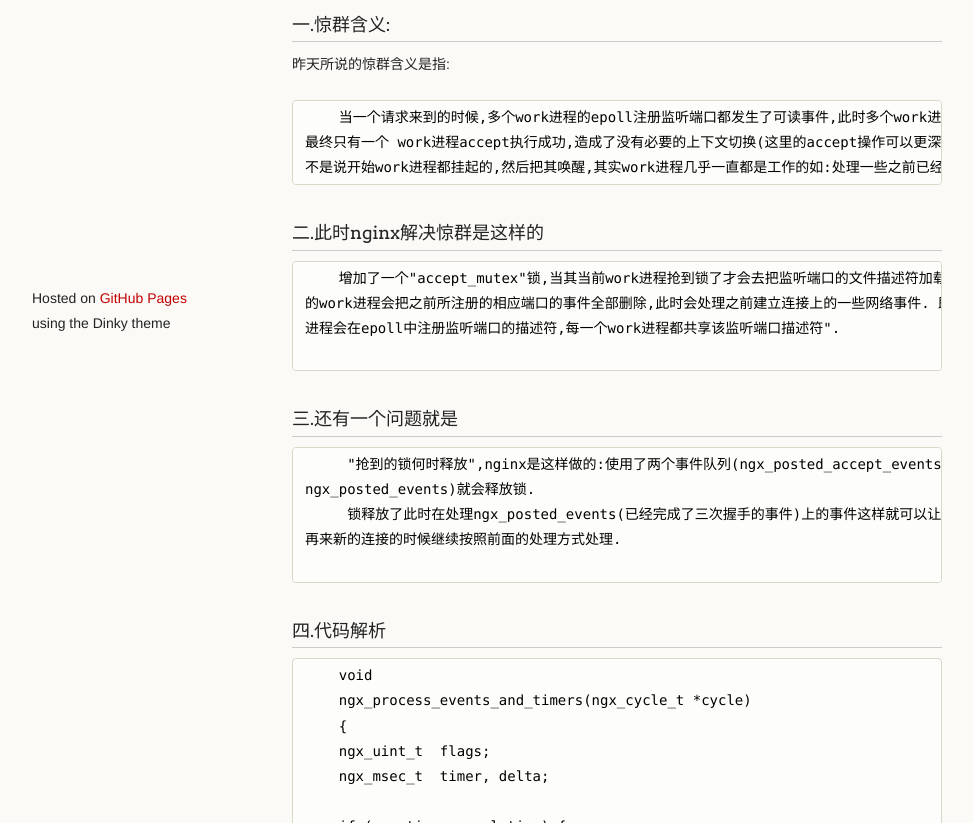
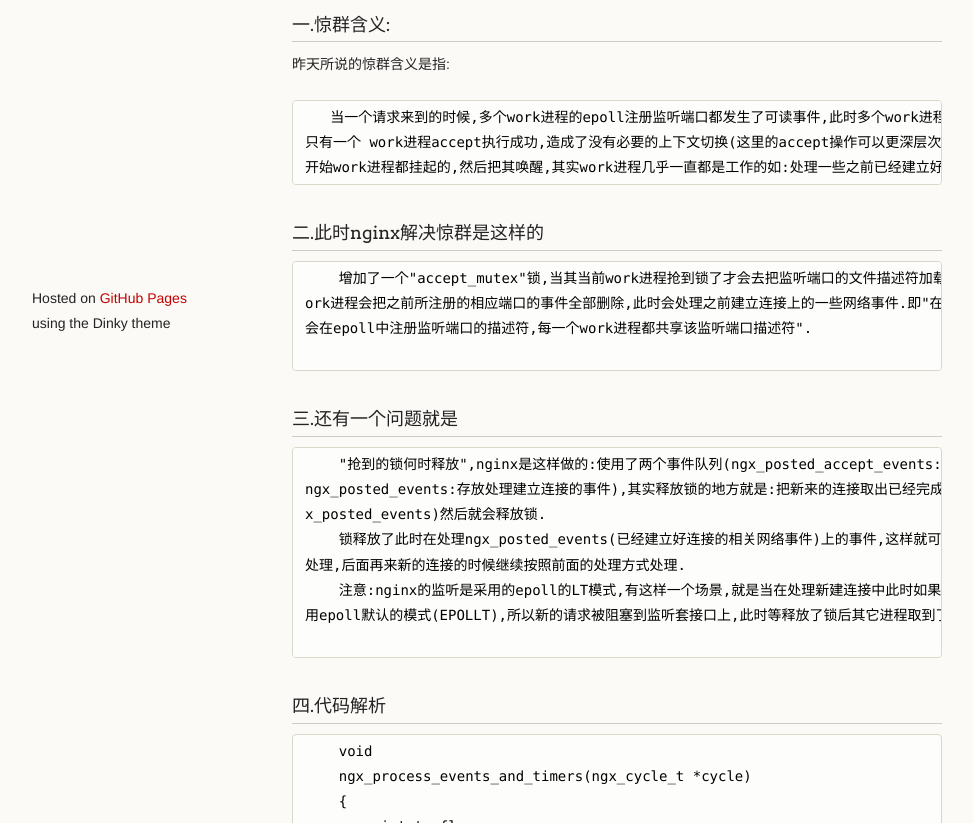
Before and after one commit to wangfakang/mbsky, a plain HTML site: page index.html in a window 1280 px wide. Shown: the part 432-1255 px from the top of the page, without its empty margins (18-991 px from the left). Drawn offline with Linux system fonts and the light colour scheme.

```diff
--- a/index.html
+++ b/index.html
@@ -53,27 +53,30 @@
 
 <p>昨天所说的惊群含义是指:   </p>
 
-<pre><code>    当一个请求来到的时候,多个work进程的epoll注册监听端口都发生了可读事件,此时多个work进程都会去执行accept系统调用但
-最终只有一个 work进程accept执行成功,造成了没有必要的上下文切换(这里的accept操作可以更深层次的"唤醒",此处所说的"唤醒"
-不是说开始work进程都挂起的,然后把其唤醒,其实work进程几乎一直都是工作的如:处理一些之前已经建立好的一些网络事件).
+<pre><code>   当一个请求来到的时候,多个work进程的epoll注册监听端口都发生了可读事件,此时多个work进程都会去执行accept系统调用但最终
+只有一个 work进程accept执行成功,造成了没有必要的上下文切换(这里的accept操作可以更深层次的"唤醒",此处所说的"唤醒"不是说
+开始work进程都挂起的,然后把其唤醒,其实work进程几乎一直都是工作的如:处理一些之前已经建立好的一些网络事件).
 </code></pre>
 
 <h3>
 <a id="二此时nginx解决惊群是这样的" class="anchor" href="#%E4%BA%8C%E6%AD%A4%E6%97%B6nginx%E8%A7%A3%E5%86%B3%E6%83%8A%E7%BE%A4%E6%98%AF%E8%BF%99%E6%A0%B7%E7%9A%84" aria-hidden="true"><span class="octicon octicon-link"></span></a>二.此时nginx解决惊群是这样的</h3>
 
-<pre><code>    增加了一个"accept_mutex"锁,当其当前work进程抢到锁了才会去把监听端口的文件描述符加载到自己的epoll中,其他没有抢到
-的work进程会把之前所注册的相应端口的事件全部删除,此时会处理之前建立连接上的一些网络事件. 即"在同一个时刻只会有一个work
-进程会在epoll中注册监听端口的描述符,每一个work进程都共享该监听端口描述符".
+<pre><code>    增加了一个"accept_mutex"锁,当其当前work进程抢到锁了才会去把监听端口的文件描述符加载到自己的epoll中,其他没有抢到的w
+ork进程会把之前所注册的相应端口的事件全部删除,此时会处理之前建立连接上的一些网络事件.即"在同一个时刻只会有一个work进程
+会在epoll中注册监听端口的描述符,每一个work进程都共享该监听端口描述符".
 
 </code></pre>
 
 <h3>
 <a id="三还有一个问题就是" class="anchor" href="#%E4%B8%89%E8%BF%98%E6%9C%89%E4%B8%80%E4%B8%AA%E9%97%AE%E9%A2%98%E5%B0%B1%E6%98%AF" aria-hidden="true"><span class="octicon octicon-link"></span></a>三.还有一个问题就是</h3>
 
-<pre><code>     "抢到的锁何时释放",nginx是这样做的:使用了两个事件队列(ngx_posted_accept_events:可以理解存放新建连接的事件,然后 ngx_posted_events:存放已经建立连接的事件),其实释放所的地方就是:当把新来的所有连接建立好三次握手了(此时把该事件放到
-ngx_posted_events)就会释放锁.
-     锁释放了此时在处理ngx_posted_events(已经完成了三次握手的事件)上的事件这样就可以让下次新的连接得到更快的处理,后面
-再来新的连接的时候继续按照前面的处理方式处理.
+<pre><code>    "抢到的锁何时释放",nginx是这样做的:使用了两个事件队列(ngx_posted_accept_events:可以理解为存放新建连接的事件,然后
+ngx_posted_events:存放处理建立连接的事件),其实释放锁的地方就是:把新来的连接取出已经完成了三次握手了(此时把该事件放到ng
+x_posted_events)然后就会释放锁.
+    锁释放了此时在处理ngx_posted_events(已经建立好连接的相关网络事件)上的事件,这样就可以让下次新的连接可以得到更快的
+处理,后面再来新的连接的时候继续按照前面的处理方式处理.
+    注意:nginx的监听是采用的epoll的LT模式,有这样一个场景,就是当在处理新建连接中此时如果有一个新的请求又来了,由于监听
+用epoll默认的模式(EPOLLT),所以新的请求被阻塞到监听套接口上,此时等释放了锁后其它进程取到了锁后会处理监听套接口上的连接.
 
 </code></pre>
 
@@ -237,7 +240,7 @@ ngx_posted_events)就会释放锁.
           </script>
           <script type="text/javascript">
             try {
-              var pageTracker = _gat._getTracker("update 1");
+              var pageTracker = _gat._getTracker("update file");
             pageTracker._trackPageview();
             } catch(err) {}
           </script>
```
Also changed, not shown: params.json (+1 -1 lines).
